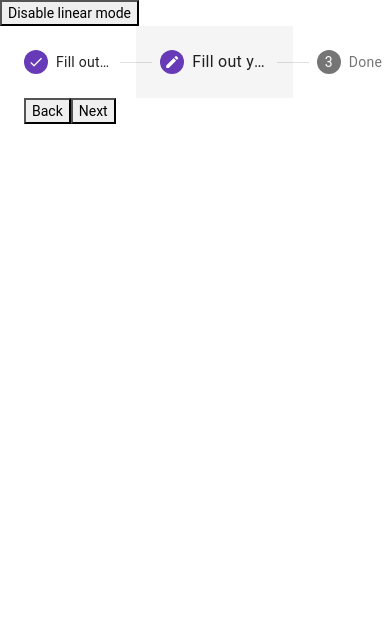
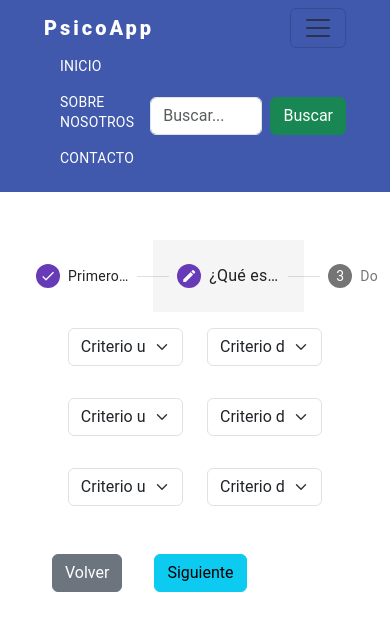
Before and after one commit to ConniStein/PsicoApp, an Angular app: page /match-form in a window 390 px wide. Both pictures are taken after a click on the button "Next". Shown: the top 630 px of the page. Built offline with nearby package versions, Linux system fonts and the light colour scheme.

Commit message:
html y responsive estructural formulario

```diff
--- a/src/app/match-form/match-form.component.html
+++ b/src/app/match-form/match-form.component.html
@@ -1,28 +1,128 @@
-<button mat-raised-button (click)="isLinear = !isLinear" id="toggle-linear">
-    {{!isLinear ? 'Enable linear mode' : 'Disable linear mode'}}
+
+<nav class="navbar navbar-expand-lg bg-body-tertiary" id="custom-nav">
+    <div class="container-fluid">
+      <a class="navbar-brand" href="#">PsicoApp</a>
+      <button class="navbar-toggler" type="button" data-bs-toggle="collapse" data-bs-target="#navbarSupportedContent" aria-controls="navbarSupportedContent" aria-expanded="false" aria-label="Toggle navigation">
+        <span class="navbar-toggler-icon"></span>
       </button>
+      <div class="collapse navbar-collapse d-flex justify-content-end" id="navbarSupportedContent">
+        <ul class="navbar-nav mb-2 mb-lg-0 ">
+          <li class="nav-item">
+            <a class="nav-link active" aria-current="page" href="#">Inicio</a>
+          </li>
+          <li class="nav-item">
+            <a class="nav-link" href="#">Sobre nosotros</a>
+          </li>
+          <li class="nav-item">
+            <a class="nav-link " href="#">Contacto</a>
+          </li>
+        </ul>
+        <form class="d-flex" role="search">
+          <input class="form-control me-2" type="search" placeholder="Buscar..." aria-label="Search">
+          <button class="btn btn-success" type="submit" routerLink="/match-form">Buscar</button>
+        </form>
+      </div>
+    </div>
+</nav>
+
+<div class="container-fluid pt-5">
+    <div class="row">
+        <div class="col-12">
             <mat-horizontal-stepper [linear]="isLinear" #stepper>
+
+                <!-- STEP ONE-->
                 <mat-step>
-        <ng-template matStepLabel>Fill out your name</ng-template>
-
+                    <ng-template matStepLabel>Primero necesitamos saber un poco de tí</ng-template>
+                    <form class="stepper-form step-one">
+                        <div class="mb-3">
+                          <label for="exampleInputEmail1" class="form-label">Email</label>
+                          <input type="email" class="form-control" id="exampleInputEmail1" aria-describedby="emailHelp">
+                          <div id="emailHelp" class="form-text">Nos contactaremos contigo por esta vía.</div>
+                        </div>
+                        <div class="mb-3">
+                          <label for="exampleInputFirstName" class="form-label">Password</label>
+                          <input type="password" class="form-control" id="exampleInputPassword1">
+                        </div>
+                        <button type="submit" class="btn btn-primary">Submit</button>
+                      </form>
                     <div>
-          <button mat-button matStepperNext>Next</button>
+                      <button mat-button matStepperNext class="btn btn-info step-btn">Next</button>
                     </div>
                 </mat-step>
+
+                <!-- STEP TWO -->
                 <mat-step>
-        <ng-template matStepLabel>Fill out your address</ng-template>
-
+                    <ng-template matStepLabel>¿Qué esperas encontrar en tu terapeuta?</ng-template>
+                    <form class="stepper-form stepper-two">
+                        <div class="row">
+                            <div class="col">
+                                <select class="form-select"  aria-label="Multiple select example">
+                                    <option selected>Criterio uno</option>
+                                    <option value="1">One</option>
+                                    <option value="2">Two</option>
+                                    <option value="3">Three</option>
+                                </select>
+                            </div>
+                            <div class="col">
+                                <select class="form-select"  aria-label="Multiple select example">
+                                    <option selected>Criterio dos</option>
+                                    <option value="1">One</option>
+                                    <option value="2">Two</option>
+                                    <option value="3">Three</option>
+                                </select>
+                            </div>
+                        </div>
+                        <div class="row">
+                            <div class="col">
+                                <select class="form-select"  aria-label="Multiple select example">
+                                    <option selected>Criterio uno</option>
+                                    <option value="1">One</option>
+                                    <option value="2">Two</option>
+                                    <option value="3">Three</option>
+                                </select>
+                            </div>
+                            <div class="col">
+                                <select class="form-select"  aria-label="Multiple select example">
+                                    <option selected>Criterio dos</option>
+                                    <option value="1">One</option>
+                                    <option value="2">Two</option>
+                                    <option value="3">Three</option>
+                                </select>
+                            </div>
+                        </div>
+                        <div class="row">
+                            <div class="col">
+                                <select class="form-select"  aria-label="Multiple select example">
+                                    <option selected>Criterio uno</option>
+                                    <option value="1">One</option>
+                                    <option value="2">Two</option>
+                                    <option value="3">Three</option>
+                                </select>
+                            </div>
+                            <div class="col">
+                                <select class="form-select"  aria-label="Multiple select example">
+                                    <option selected>Criterio dos</option>
+                                    <option value="1">One</option>
+                                    <option value="2">Two</option>
+                                    <option value="3">Three</option>
+                                </select>
+                            </div>
+                        </div>
+                    </form>
                     <div>
-          <button mat-button matStepperPrevious>Back</button>
-          <button mat-button matStepperNext>Next</button>
+                      <button mat-button matStepperPrevious class="btn btn-secondary step-btn">Volver</button>
+                      <button mat-button matStepperNext class="btn btn-info step-btn">Siguiente</button>
                     </div>
                 </mat-step>
                 <mat-step>
                   <ng-template matStepLabel>Done</ng-template>
                   You are now done.
                   <div>
-        <button mat-button matStepperPrevious>Back</button>
-        <button mat-button (click)="stepper.reset()">Reset</button>
+                    <button mat-button matStepperPrevious class="btn btn-secondary">Back</button>
+                    <button mat-button (click)="stepper.reset()" class="btn btn-warning">Reset</button>
                   </div>
                 </mat-step>
               </mat-horizontal-stepper>
+        </div>
+    </div>
+</div>
--- a/src/app/match-form/match-form.component.scss
+++ b/src/app/match-form/match-form.component.scss
@@ -0,0 +1,40 @@
+#custom-nav{
+    background-color: #4059AD!important;
+    color: #ffffff!important;
+    padding-left: 2rem;
+    padding-right: 2rem;
+    .navbar-brand{
+        color: #ffffff;
+        font-weight: 800;
+        letter-spacing: 3px;
+    }
+    .nav-item{
+        padding-left: 1rem;
+        padding-right: 1rem;
+        .nav-link{
+            color: #ffffff;
+            text-transform: uppercase;
+        }
+    }
+}
+
+.stepper-form{
+    width: 80%;
+    display: flex;
+    flex-direction: column;
+    margin: 0 auto;
+}
+.step-one{
+    padding: 3% 10%;
+}
+
+.stepper-two{
+    select{
+        margin-top: 1rem;
+        margin-bottom: 1rem;
+    }
+}
+
+.step-btn{
+    margin: 2rem 1rem .5rem 1rem;
+}
```
Lines whose indentation alone changed are shown as unchanged.
